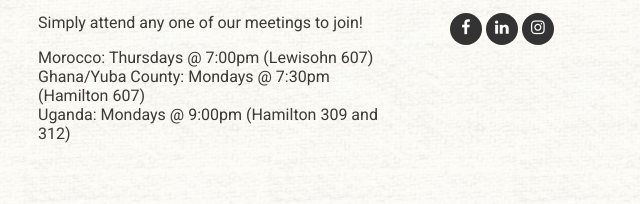
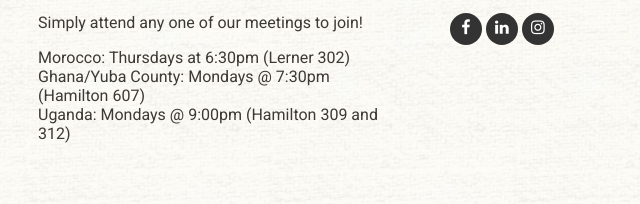
Before and after one commit to CUEWB/cuewb.github.io, a plain HTML site: page blog/index.html in a window 1280 px wide. Shown: the part 1044-1248 px from the top of the page, 3-643 px from the left. Drawn offline with nearby package versions, Linux system fonts and the light colour scheme.

Commit message:
Update index.html
Updated Morocco timings

```diff
--- a/blog/index.html
+++ b/blog/index.html
@@ -58,7 +58,7 @@
 				<div class="footer-box">
 					<span>Join</span>
 					<p>Simply attend any one of our meetings to join!</p>
- 						<p> Morocco: Thursdays @ 7:00pm (Lewisohn 607) <br>
+ 						<p> Morocco: Thursdays at 6:30pm (Lerner 302) <br>
 	            				Ghana/Yuba County: Mondays @ 7:30pm (Hamilton 607) <br>
 						Uganda: Mondays @ 9:00pm (Hamilton 309 and 312) </p>
 				</div>
```
